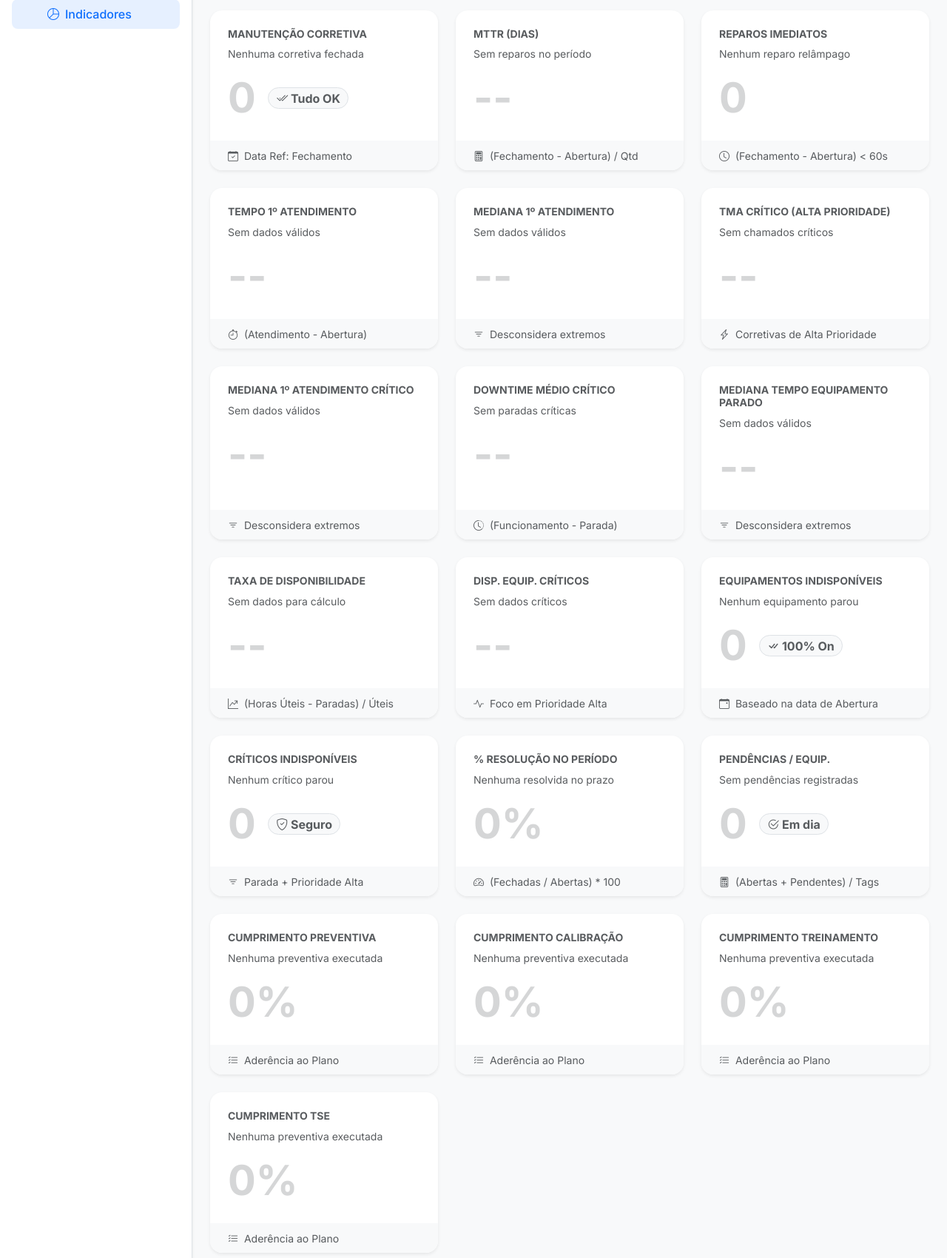
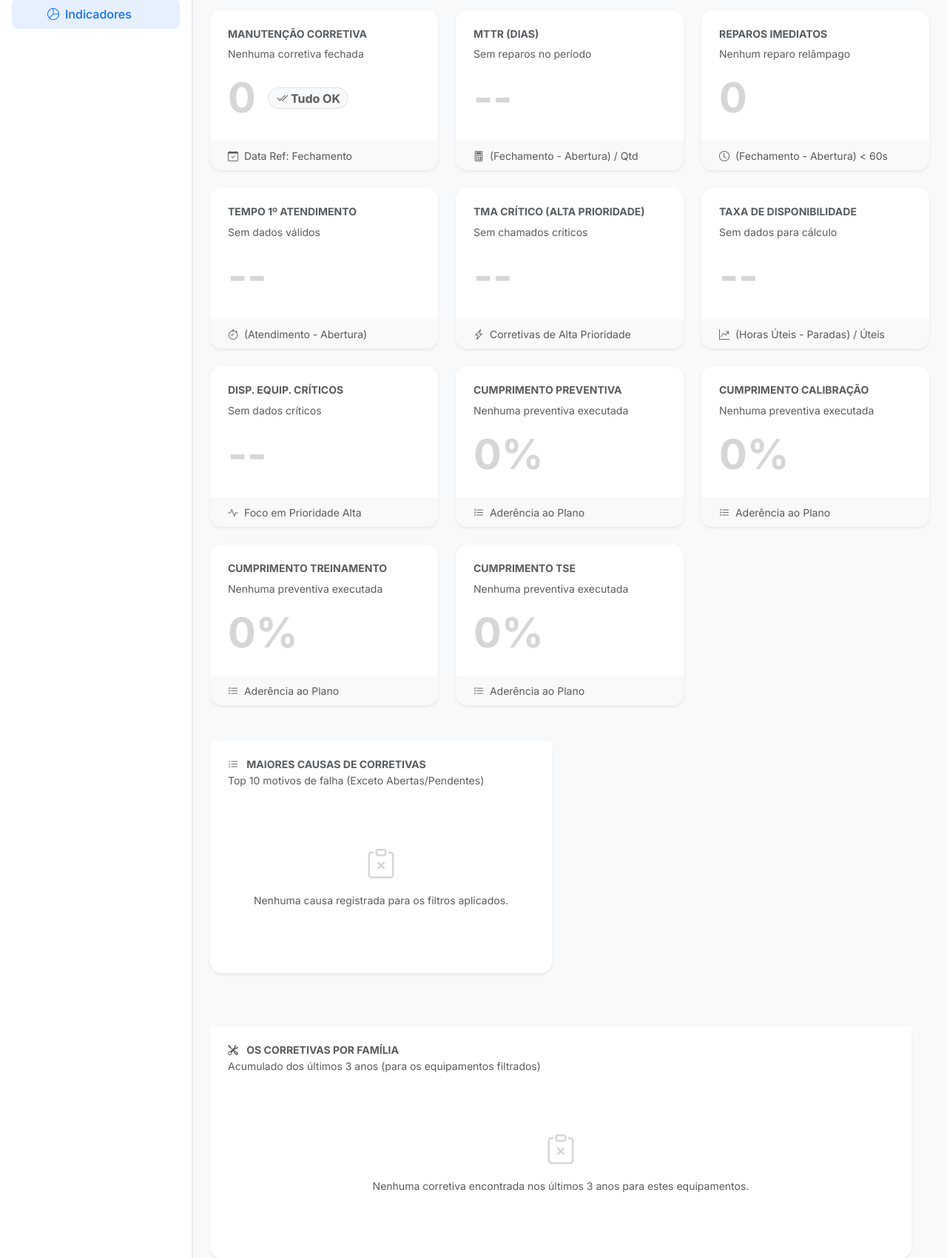
Before and after one commit to hithalloagir/neovero_site_apresentacao, a Django app: page /engenharia/indicadores/ in a window 1280 px wide. Shown: the part 239-1939 px from the top of the page at 74% size. Run offline with Django 5.2, Linux system fonts and the light colour scheme; data that the repository does not hold is empty; some libraries are stand-ins or nearby versions.

Commit message:
Feat: Retirados alguns gráficos e indicadores

```diff
--- a/eng_clinica/templates/engenharia/graficos.html
+++ b/eng_clinica/templates/engenharia/graficos.html
@@ -52,7 +52,7 @@
         </div>
     </div>
 
-    <div class="col-12 col-lg-4">
+    {% comment %} <div class="col-12 col-lg-4">
         <div class="card border-0 shadow-sm rounded-4 h-100">
             <div class="card-body p-4">
                 <p class="text-uppercase text-muted fw-bold small mb-3">Tempo de Reparo x Tempo de Atendimento</p>
@@ -68,7 +68,7 @@
                 </div>
             </div>
         </div>
-    </div>
+    </div> {% endcomment %}
 
     <div class="col-12 col-lg-4">
         <div class="card border-0 shadow-sm rounded-4 h-100">
--- a/eng_clinica/templates/engenharia/indicadores.html
+++ b/eng_clinica/templates/engenharia/indicadores.html
@@ -247,7 +247,7 @@
         </div>
     </div>
 
-    <div class="col-12 col-md-6 col-lg-4">
+    {% comment %} <div class="col-12 col-md-6 col-lg-4">
         <div class="card border-0 shadow-sm rounded-4 h-100 overflow-hidden">
             <div class="card-body p-4 position-relative">
 
@@ -278,7 +278,7 @@
                 </small>
             </div>
         </div>
-    </div>
+    </div> {% endcomment %}
 
     <div class="col-12 col-md-6 col-lg-4">
         <div class="card border-0 shadow-sm rounded-4 h-100 overflow-hidden">
@@ -313,7 +313,7 @@
         </div>
     </div>
 
-    <div class="col-12 col-md-6 col-lg-4">
+    {% comment %} <div class="col-12 col-md-6 col-lg-4">
         <div class="card border-0 shadow-sm rounded-4 h-100 overflow-hidden">
             <div class="card-body p-4 position-relative">
 
@@ -344,9 +344,9 @@
                 </small>
             </div>
         </div>
-    </div>
+    </div> {% endcomment %}
 
-    <div class="col-12 col-md-6 col-lg-4">
+    {% comment %} <div class="col-12 col-md-6 col-lg-4">
         <div class="card border-0 shadow-sm rounded-4 h-100 overflow-hidden">
             <div class="card-body p-4 position-relative">
 
@@ -377,9 +377,9 @@
                 </small>
             </div>
         </div>
-    </div>
+    </div> {% endcomment %}
 
-    <div class="col-12 col-md-6 col-lg-4">
+    {% comment %} <div class="col-12 col-md-6 col-lg-4">
         <div class="card border-0 shadow-sm rounded-4 h-100 overflow-hidden">
             <div class="card-body p-4 position-relative">
 
@@ -410,7 +410,7 @@
                 </small>
             </div>
         </div>
-    </div>
+    </div> {% endcomment %}
 
     <div class="col-12 col-md-6 col-lg-4">
         <div class="card border-0 shadow-sm rounded-4 h-100 overflow-hidden">
@@ -478,7 +478,7 @@
         </div>
     </div>
 
-    <div class="col-12 col-md-6 col-lg-4">
+    {% comment %} <div class="col-12 col-md-6 col-lg-4">
         <div class="card border-0 shadow-sm rounded-4 h-100 overflow-hidden">
             <div class="card-body p-4 position-relative">
 
@@ -515,9 +515,9 @@
                 </small>
             </div>
         </div>
-    </div>
+    </div> {% endcomment %}
 
-    <div class="col-12 col-md-6 col-lg-4">
+    {% comment %} <div class="col-12 col-md-6 col-lg-4">
         <div class="card border-0 shadow-sm rounded-4 h-100 overflow-hidden">
             <div class="card-body p-4 position-relative">
 
@@ -554,9 +554,9 @@
                 </small>
             </div>
         </div>
-    </div>
+    </div> {% endcomment %}
 
-    <div class="col-12 col-md-6 col-lg-4">
+    {% comment %} <div class="col-12 col-md-6 col-lg-4">
         <div class="card border-0 shadow-sm rounded-4 h-100 overflow-hidden">
             <div class="card-body p-4 position-relative">
 
@@ -587,9 +587,9 @@
                 </small>
             </div>
         </div>
-    </div>
+    </div> {% endcomment %}
 
-    <div class="col-12 col-md-6 col-lg-4">
+    {% comment %} <div class="col-12 col-md-6 col-lg-4">
         <div class="card border-0 shadow-sm rounded-4 h-100 overflow-hidden">
             <div class="card-body p-4 position-relative">
 
@@ -626,7 +626,7 @@
                 </small>
             </div>
         </div>
-    </div>
+    </div> {% endcomment %}
 
     <div class="col-12 col-md-6 col-lg-4">
         <div class="card border-0 shadow-sm rounded-4 h-100 overflow-hidden">
--- a/eng_clinica/views.py
+++ b/eng_clinica/views.py
@@ -167,9 +167,9 @@ def engenharia_clinica_graficos(request):
         df_os, data_inicio, data_fim, empresa
     )
 
-    dados_scatter = get_dispersao_reparo_atendimento(
-        df_os, data_inicio, data_fim, empresa
-    )
+    # dados_scatter = get_dispersao_reparo_atendimento(
+    #     df_os, data_inicio, data_fim, empresa
+    # )
 
     labels_reparo, data_reparo = get_tempo_medio_reparo_por_unidade(
         df_os, data_inicio, data_fim, empresa
@@ -203,9 +203,9 @@ def engenharia_clinica_graficos(request):
         df_os, df_equip, data_inicio, data_fim, empresa
     )
 
-    labels_equipamentos_unidade, data_equipamentos_unidade = get_qtde_equipamentos_por_unidade(
-        df_equip, data_inicio, data_fim, empresa
-    )
+    # labels_equipamentos_unidade, data_equipamentos_unidade = get_qtde_equipamentos_por_unidade(
+    #     df_equip, data_inicio, data_fim, empresa
+    # )
 
     labels_idade_equipamentos_unidade, data_idade_equipamentos_unidade = get_idade_media_equipamentos_por_unidade(
         df_equip, data_inicio, data_fim, empresa
@@ -259,7 +259,7 @@ def engenharia_clinica_graficos(request):
         # ... (Mantém todas as variáveis de contexto exatamente como estavam) ...
         'labels_atendimento': labels_atendimento,
         'data_atendimento': data_atendimento,
-        'dados_scatter': dados_scatter,
+        # 'dados_scatter': dados_scatter,
         'labels_reparo': labels_reparo,
         'data_reparo': data_reparo,
         'labels_taxa_cumprimento_medio': labels_taxa_cumprimento_medio,
@@ -276,8 +276,8 @@ def engenharia_clinica_graficos(request):
         'plan_taxa_metadados': plan_taxa_metadados,
         'labels_disponibilidade_equipamentos': labels_disponibilidade_equipamentos,
         'data_disponibilidade_equipamentos': data_disponibilidade_equipamentos,
-        'labels_equipamentos_unidade': labels_equipamentos_unidade,
-        'data_equipamentos_unidade': data_equipamentos_unidade,
+        # 'labels_equipamentos_unidade': labels_equipamentos_unidade,
+        # 'data_equipamentos_unidade': data_equipamentos_unidade,
         'labels_idade_equipamentos_unidade': labels_idade_equipamentos_unidade,
         'data_idade_equipamentos_unidade': data_idade_equipamentos_unidade,
         'labels_idade_media_equipamentos_familia': labels_idade_media_equipamentos_familia,
@@ -421,17 +421,17 @@ def engenharia_clinica_indicadores(request):
     kpi_mttr = get_mttr_kpi(df_os, data_inicio, data_fim)
     kpi_reparos_imediato = get_qtde_reparos_imediato_kpi(df_os, data_inicio, data_fim)
     kpi_tma = get_tempo_medio_primeiro_atendimento_kpi(df_os, data_inicio, data_fim)
-    kpi_tma_mediana = get_tempo_mediano_primeiro_atendimento_kpi(df_os, data_inicio, data_fim)
+    # kpi_tma_mediana = get_tempo_mediano_primeiro_atendimento_kpi(df_os, data_inicio, data_fim)
     kpi_tma_critico = get_tempo_medio_primeiro_atendimento_critico_kpi(df_os, data_inicio, data_fim)
-    kpi_tma_critico_mediana = get_tempo_mediano_primeiro_atendimento_critico_kpi(df_os, data_inicio, data_fim)
-    kpi_tma_equipamento_critico_parado = get_tempo_medio_equipamento_critico_parado_kpi(df_os, data_inicio, data_fim)
-    kpi_tma_equipamento_critico_parado_mediana = get_tempo_mediano_equipamento_critico_parado_kpi(df_os, data_inicio, data_fim)
+    # kpi_tma_critico_mediana = get_tempo_mediano_primeiro_atendimento_critico_kpi(df_os, data_inicio, data_fim)
+    # kpi_tma_equipamento_critico_parado = get_tempo_medio_equipamento_critico_parado_kpi(df_os, data_inicio, data_fim)
+    # kpi_tma_equipamento_critico_parado_mediana = get_tempo_mediano_equipamento_critico_parado_kpi(df_os, data_inicio, data_fim)
     kpi_taxa_disponibilidade = get_taxa_disponibilidade_kpi(df_os, df_equip, data_inicio, data_fim)
     kpi_taxa_disponibilidade_criticos = get_taxa_disponibilidade_criticos_kpi(df_os, df_equip, data_inicio, data_fim)
-    kpi_equip_indisponiveis = get_qtde_equipamentos_indisponiveis_kpi(df_os, data_inicio, data_fim)
-    kpi_equip_criticos_indisponiveis = get_qtde_equipamentos_criticos_indisponiveis_kpi(df_os, data_inicio, data_fim)
-    kpi_resolucao_corretivas = get_taxa_resolucao_corretivas_periodo_kpi(df_os, data_inicio, data_fim)
-    kpi_pendencias_corretiva = get_pendencias_corretiva_kpi(df_os, data_inicio, data_fim)
+    # kpi_equip_indisponiveis = get_qtde_equipamentos_indisponiveis_kpi(df_os, data_inicio, data_fim)
+    # kpi_equip_criticos_indisponiveis = get_qtde_equipamentos_criticos_indisponiveis_kpi(df_os, data_inicio, data_fim)
+    # kpi_resolucao_corretivas = get_taxa_resolucao_corretivas_periodo_kpi(df_os, data_inicio, data_fim)
+    # kpi_pendencias_corretiva = get_pendencias_corretiva_kpi(df_os, data_inicio, data_fim)
     kpi_cumprimento_preventiva = get_cumprimento_preventiva_kpi(df_os, data_inicio, data_fim)
     kpi_cumprimento_calibracao = get_cumprimento_calibracao_kpi(df_os, data_inicio, data_fim)
     kpi_cumprimento_treinamento = get_cumprimento_treinamento_kpi(df_os, data_inicio, data_fim)
@@ -452,17 +452,17 @@ def engenharia_clinica_indicadores(request):
         'kpi_mttr': kpi_mttr,
         'kpi_reparos_imediato': kpi_reparos_imediato,
         'kpi_tma': kpi_tma,
-        'kpi_tma_mediana': kpi_tma_mediana,
+        # 'kpi_tma_mediana': kpi_tma_mediana,
         'kpi_tma_critico': kpi_tma_critico,
-        'kpi_tma_critico_mediana': kpi_tma_critico_mediana,
-        'kpi_tma_equipamento_critico_parado': kpi_tma_equipamento_critico_parado,
-        'kpi_tma_equipamento_critico_parado_mediana': kpi_tma_equipamento_critico_parado_mediana,
+        # 'kpi_tma_critico_mediana': kpi_tma_critico_mediana,
+        # 'kpi_tma_equipamento_critico_parado': kpi_tma_equipamento_critico_parado,
+        # 'kpi_tma_equipamento_critico_parado_mediana': kpi_tma_equipamento_critico_parado_mediana,
         'kpi_taxa_disponibilidade': kpi_taxa_disponibilidade,
         'kpi_taxa_disponibilidade_criticos': kpi_taxa_disponibilidade_criticos,
-        'kpi_equip_indisponiveis': kpi_equip_indisponiveis,
-        'kpi_equip_criticos_indisponiveis': kpi_equip_criticos_indisponiveis,
-        'kpi_resolucao_corretivas': kpi_resolucao_corretivas,
-        'kpi_pendencias_corretiva': kpi_pendencias_corretiva,
+        # 'kpi_equip_indisponiveis': kpi_equip_indisponiveis,
+        # 'kpi_equip_criticos_indisponiveis': kpi_equip_criticos_indisponiveis,
+        # 'kpi_resolucao_corretivas': kpi_resolucao_corretivas,
+        # 'kpi_pendencias_corretiva': kpi_pendencias_corretiva,
         'kpi_cumprimento_preventiva': kpi_cumprimento_preventiva,
         'kpi_cumprimento_calibracao': kpi_cumprimento_calibracao,
         'kpi_cumprimento_treinamento': kpi_cumprimento_treinamento,
```
